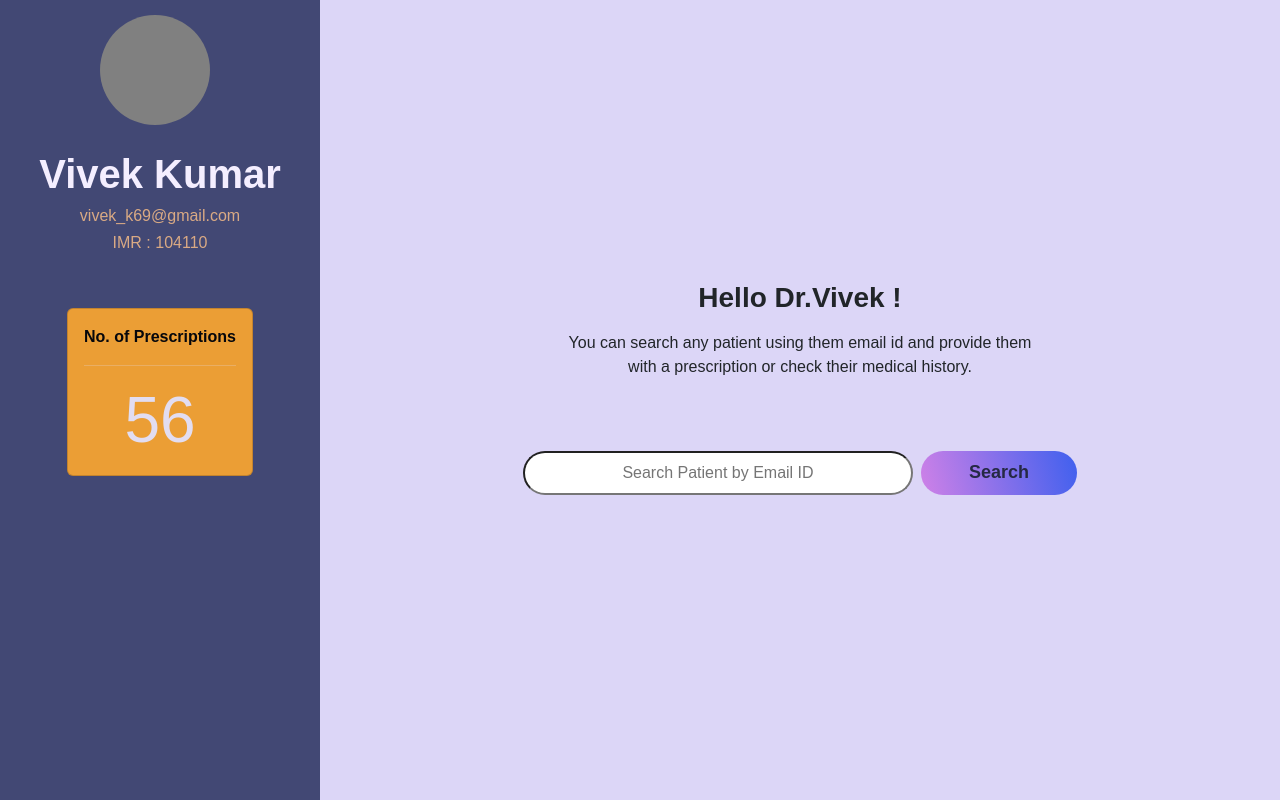
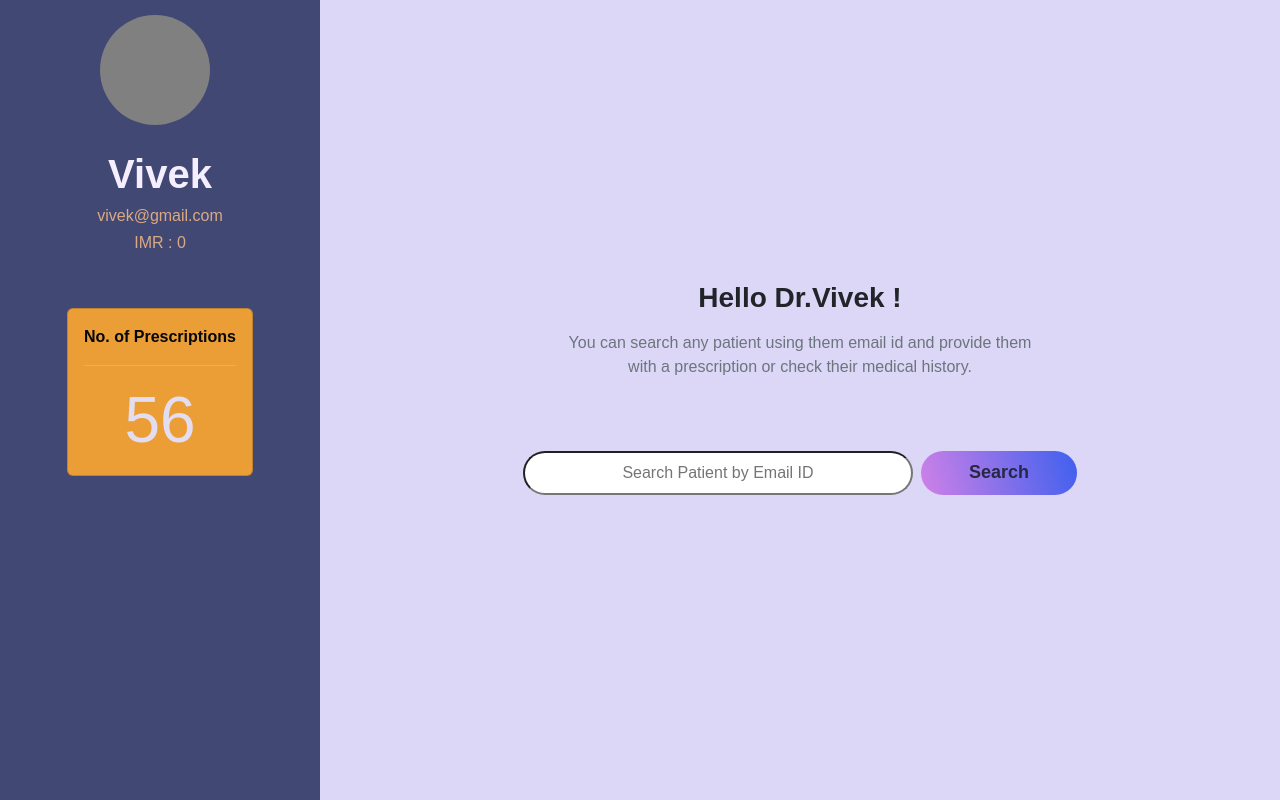
Before and after one commit to vivek2293/MediLocker, a React (Create React App) app in the folder frontend/: page /admin in a window 1280 px wide. Built offline with nearby package versions, Linux system fonts and the light colour scheme; no server answers.

Commit message:
Minor Changes

```diff
--- a/frontend/src/App.jsx
+++ b/frontend/src/App.jsx
@@ -21,21 +21,23 @@ function App() {
   return (
     <>
       <Routes>
+        {/* Landing Page */}
         <Route exact path="/" element={<><Navbar /><Home /></>} />
-        {/* <Route exact path="/user" element={<><Protected Component= {PatientDashboard}/></>} /> */}
-        <Route exact path="/user" element={<><PatientDashboard/></>} />
-        <Route exact path="/temp" element={<><SingleRecord/></>} />
-        <Route exact path="/patientView" element={<><PatientView /></>} />
-        <Route exact path="/admin" element={<><AdminDashboard /></>} />
         <Route exact path="/about" element={<><Navbar /><About/></>} />
+        <Route exact path="/faq" element={<><Navbar /><Faq /></>} />
         <Route exact path="/login" element={<><Navbar /><LoginOption message="Login" /></>} />
-        <Route exact path="/faq" element={<><Navbar /><Faq /></>} />
         <Route exact path="/login/patient" element={<><Navbar /><Login /></>} />
         <Route exact path="/login/doctor" element={<><Navbar /><AdminLogin /></>} />
         <Route exact path="/register" element={<><Navbar /><LoginOption message="Register" /></>} />
         <Route exact path="/register/patient" element={<><Navbar /><Register /></>} />
         <Route exact path="/register/doctor" element={<><Navbar /><AdminRegister /></>} />
-        <Route exact path="/register/doctor/report" element={<><ReportForm /></>} />
+
+        {/* <Route exact path="/patientView" element={<><PatientView /></>} /> */}
+        <Route exact path="/admin" element={<><AdminDashboard /></>} />
+        {/* <Route exact path="/user" element={<><PatientDashboard/></>} /> */}
+        {/* <Route exact path="/temp" element={<><SingleRecord/></>} /> */}
+        {/* <Route exact path="/register/doctor/report" element={<><ReportForm /></>} /> */}
+        {/* <Route exact path="/user" element={<><Protected Component= {PatientDashboard}/></>} /> */}
       </Routes>
     </>
   );
--- a/frontend/src/components/AdminDashboard.jsx
+++ b/frontend/src/components/AdminDashboard.jsx
@@ -1,21 +1,10 @@
+import React from "react";
 import axios from "axios";
-import React from "react";
-import '../css/admindashboard.css'
+import "../css/admindashboard.css";
+import { useState, useEffect } from "react";
 import AdminSearch from "./AdminSearch";
 
-function searchByEmail() {
-  const email = document.getElementById('email').value;
-  console.log({ Patemail: email });
-  try {
-    axios.get('http://localhost:5000/report/dr', { Patemail: email })
-    .then(()=>console.log("success"))
-
-  } catch (error) {
-    console.log(error);
-  }
-};
-
-function AdminDashboard(props) {
+function AdminDashboard() {
   const dashboardSection = {
     height: "100vh",
     width: "100%",
@@ -25,28 +14,60 @@ function AdminDashboard(props) {
   const docInfoSection = {
     height: "100vh",
   };
+
+  useEffect(() => {
+    const fetchData = async () => {
+      try {
+        //NEED DATA FROM SERVER //NEED TO SET DR EMAIL ON LOGIN TO CACHE
+        const data = await axios.post(
+          "OOOOOOOOOOOOOOOOOOOOOOOOOOOOOOOOOOOOOOOOOOOOOOO",
+          {
+            //BODY
+          }
+        );
+      } catch (error) {
+        console.log(error);
+      }
+    };
+
+    fetchData();
+  }, []);
+
+  const [name, setName] = useState("Vivek");
+  const [email, setEmail] = useState("vivek@gmail.com");
+  const [imr, setImr] = useState(0);
+  const [prescriptionCount, setPrescriptionCount] = useState(56);
+
   return (
     <>
       <section
         className="dashboardSection row align-items-center"
         style={dashboardSection}
       >
-        <div className="col-md-3 d-flex flex-column justify-content-start align-items-center" style={docInfoSection} id='profileSection'>
+        <div
+          className="col-md-3 d-flex flex-column justify-content-start align-items-center"
+          style={docInfoSection}
+          id="profileSection"
+        >
           <svg height="150" width="150">
             <circle cx="70" cy="70" r="55" fill="grey" />
           </svg>
-          <h4 className="fw-bold display-6 text-center">{props.name}Vivek Kumar</h4>
-          <h6 className=" mutedInfo">{props.email}vivek_k69@gmail.com</h6>
-          <h6 className=" mutedInfo">IMR : {props.imr}104110</h6>
-          <div id="prescriptionCard" className="card px-3 py-3 mt-5 d-flex flex-column justify-content-center align-item-center">
-            <div id='prescriptionText' className="text-center">No. of Prescriptions </div>
+          <h4 className="fw-bold display-6 text-center">{name}</h4>
+          <h6 className="mutedInfo">{email}</h6>
+          <h6 className="mutedInfo">IMR : {imr}</h6>
+          <div
+            id="prescriptionCard"
+            className="card px-3 py-3 mt-5 d-flex flex-column justify-content-center align-item-center"
+          >
+            <div id="prescriptionText" className="text-center">
+              No. of Prescriptions{" "}
+            </div>
             <hr />
-            <div className="display-3 text-center"> {props.prescriptionNumber}56</div>
+            <div className="display-3 text-center">{prescriptionCount}</div>
           </div>
         </div>
-
-        <AdminSearch name="Vivek" searchByEmail={searchByEmail} />
-
+        {/* Will Toggle this window with search bar and info */}
+        <AdminSearch name={name} />
       </section>
     </>
   );
--- a/frontend/src/components/AdminSearch.jsx
+++ b/frontend/src/components/AdminSearch.jsx
@@ -1,12 +1,15 @@
 import React from "react";
-import '../css/adminsearch.css';
+import "../css/adminsearch.css";
 function AdminSearch(props) {
   return (
     <>
       <div className="container justify-content-center col-md-9" id="srchcont">
         <div className="helloPrompt text-center d-flex flex-column align-items-center">
           <h3 className="display-md-4 fw-bold mb-3">Hello Dr.{props.name} !</h3>
-                    <p className="mx-md-5 mb-5 w-50">You can search any patient using them email id and provide them with a prescription or check their medical history.</p>
+          <p className="mx-md-5 mb-5 w-50 text-muted">
+            You can search any patient using them email id and provide them with
+            a prescription or check their medical history.
+          </p>
         </div>
         <div class="d-flex justify-content-center my-4">
           <input
@@ -18,15 +21,15 @@ function AdminSearch(props) {
           />
           <button
             class="btn rounded-pill col-md-2 p-2 fw-bold fs-md-5"
-                        type="submit" id="srchbtnad"
-                        onClick={props.searchByEmail}
+            type="submit"
+            id="srchbtnad"
           >
             Search
           </button>
         </div>
       </div>
     </>
-    )
+  );
 }
 
 export default AdminSearch;
```
Also changed, not shown: frontend/valid.txt (added). Lines whose indentation alone changed are shown as unchanged.
